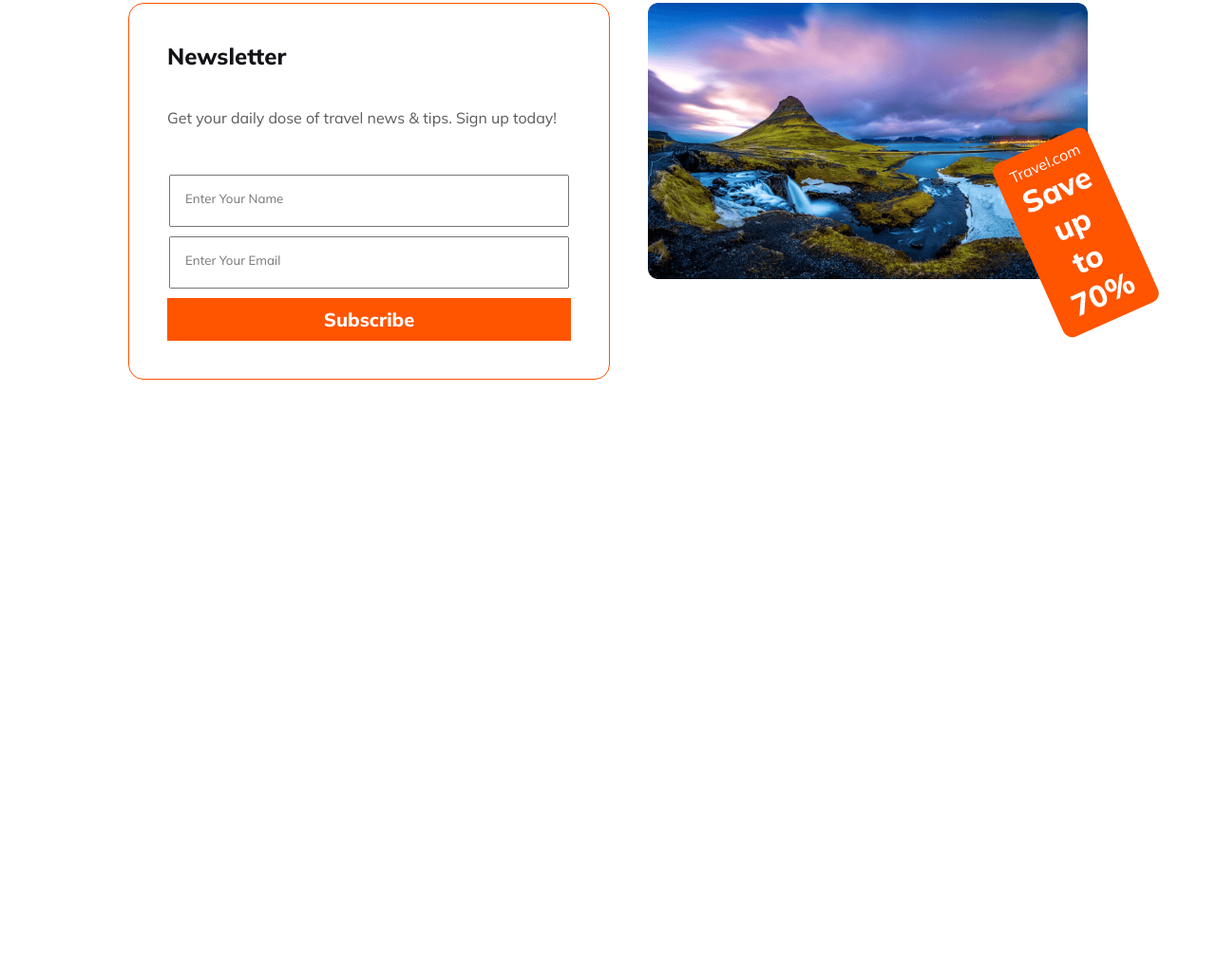
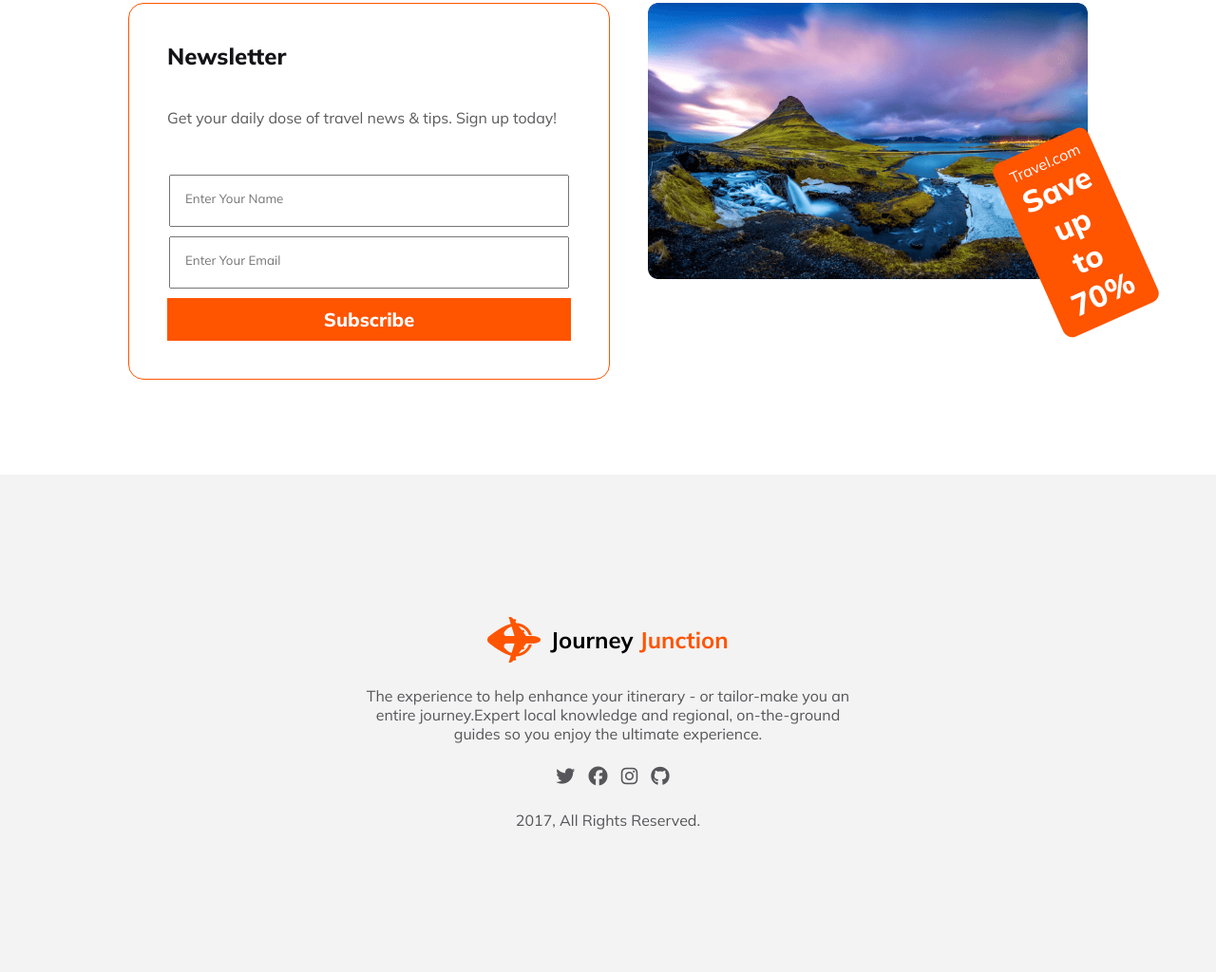
Before and after one commit to Dev-Tofazzal/Assingment_2_Travels, a plain HTML site: page index.html in a window 1280 px wide. Shown: the part 3238-4262 px from the top of the page at 95% size. Before the commit the page ends 3738 px from the top, so only its background shows below. Drawn offline with Linux system fonts and the light colour scheme.

Commit message:
footer part end

```diff
--- a/css/style.css
+++ b/css/style.css
@@ -18,7 +18,7 @@ a{
 }
 
 
-header,main{
+header,main,.footer_main{
     margin:  50px 135px ;
 }
 
@@ -277,6 +277,38 @@ header,main{
 
 /* newslatter part end here */
 
+/* footer start here */
+footer{
+    background-color: rgba(19, 19, 24, 0.05);
+    padding: 100px 0;
+}
+.footer_logo{
+    display: flex;
+    justify-content: center;
+    align-items: center;
+    gap: 10px;
+}
+.foot_des{
+    padding-bottom: 5px;
+}
+.foot_title{
+    text-align: center;
+}
+
+.foot_title P{
+    color: rgba(19, 19, 24, 0.70);
+    font-size: 16px;
+    font-weight: 400;
+    padding: 25px 240px 0px 240px;
+}
+
+.foot_title i{
+
+    margin-left: 10px;
+    font-size: 20px;
+}
+/* footer end here */
+
 
 /* media query for responsive */
 
@@ -363,4 +395,12 @@ header,main{
     font-weight: 800;
 }
 
+/* footer part responsive */
+
+.foot_title P{
+
+    font-size: 14px;
+    padding:20px  0;
 }
+
+}
--- a/index.html
+++ b/index.html
@@ -5,6 +5,7 @@
     <meta name="viewport" content="width=device-width, initial-scale=1.0">
     <title>Journey Junction</title>
     <link rel="stylesheet" href="css/style.css">
+    <link rel="stylesheet" href="https://cdnjs.cloudflare.com/ajax/libs/font-awesome/6.5.1/css/all.min.css">
 </head>
 <body>
 
@@ -185,5 +186,27 @@
         <!-- news latter part end here -->
     </main>
 
+    <!-- footer part start here -->
+    <footer>
+        <div class="footer_main">
+            <div class="footer_logo">
+                <img src="Images/Group 40071 (2).png" alt="">
+                <h2>Journey <Span class="primary_clr">Junction</Span></h2>
+             </div>
+            <div class="foot_title">
+
+                <p  class="foot_des">The experience to help enhance your itinerary - or tailor-make you an entire journey.Expert local knowledge and regional, on-the-ground guides so you enjoy the ultimate experience.<p>
+
+                <i class="fa-brands fa-twitter"></i>
+                <i class="fa-brands fa-facebook"></i>
+                <i class="fa-brands fa-instagram"></i>
+                <i class="fa-brands fa-github"></i>
+
+                <p>2017, All Rights Reserved.</p>
+
+            </div>
+        </div>
+    </footer>
+
 </body>
 </html>
```
